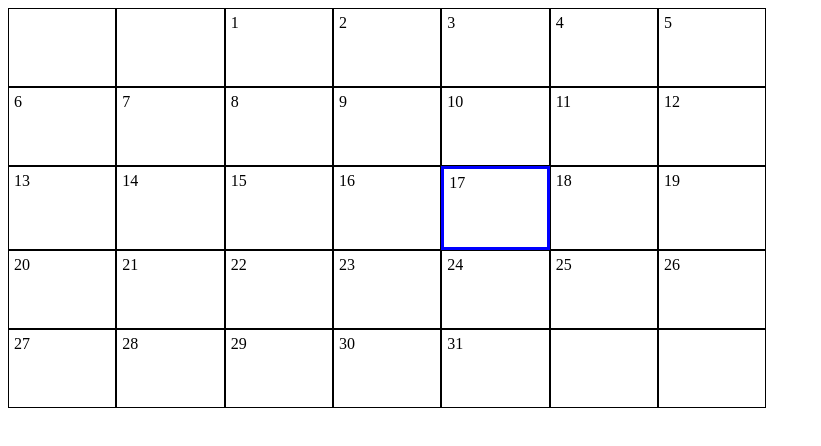
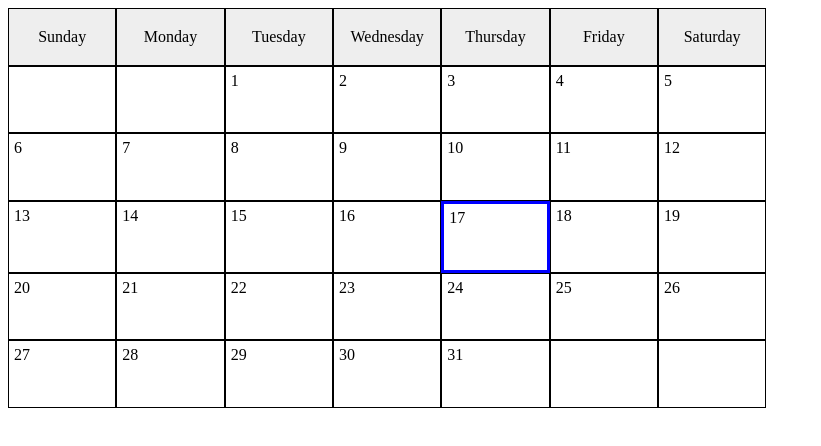
Before and after one commit to tmclean15/crossable-calendar, a React (Create React App) app: page / in a window 1280 px wide. Shown: the top 446 px of the page, without its empty margins (0-821 px from the left). Built offline with nearby package versions, Linux system fonts and the light colour scheme.

Commit message:
style: added days of week to calendar

```diff
--- a/src/CrossableCalendar/CrossableCalendar.tsx
+++ b/src/CrossableCalendar/CrossableCalendar.tsx
@@ -17,7 +17,7 @@ interface GridProps {
   numDaysInGrid: number
 }
 
-const Grid = styled.div<GridProps>`
+const StyledGrid = styled.div<GridProps>`
   height: 100%;
   width: 100%;
   display: grid;
@@ -29,6 +29,14 @@ const Grid = styled.div<GridProps>`
   align-items: stretch;
 `
 
+const StyledDayOfWeek = styled.div`
+  border: 1px solid black;
+  background-color: #eee;
+  display: flex;
+  justify-content: center;
+  align-items: center;
+`
+
 const CrossableCalendar: FC<CrossableCalendarProps> = ({
   month,
   year,
@@ -36,13 +44,26 @@ const CrossableCalendar: FC<CrossableCalendarProps> = ({
   onClickDay,
   crossedDays,
 }) => {
+  const daysOfWeek = [
+    'Sunday',
+    'Monday',
+    'Tuesday',
+    'Wednesday',
+    'Thursday',
+    'Friday',
+    'Saturday',
+  ]
+
   const arr: number[] = useMemo(() => generateDaysInMonth(month, year), [
     month,
     year,
   ])
 
   return (
-    <Grid numDaysInGrid={arr.length}>
+    <StyledGrid numDaysInGrid={arr.length}>
+      {daysOfWeek.map((day) => (
+        <StyledDayOfWeek key={day}>{day}</StyledDayOfWeek>
+      ))}
       {arr.map((n) => (
         <Day
           key={n}
@@ -52,7 +73,7 @@ const CrossableCalendar: FC<CrossableCalendarProps> = ({
           onClickDay={onClickDay}
         />
       ))}
-    </Grid>
+    </StyledGrid>
   )
 }
 
```
